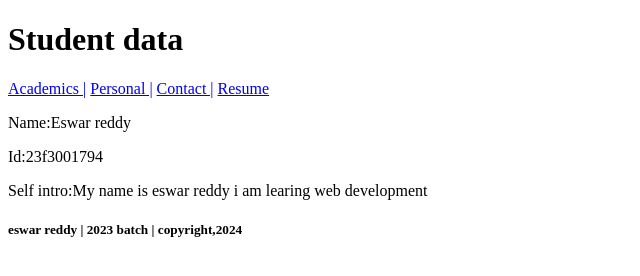
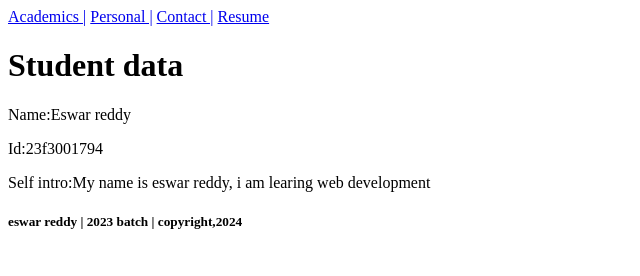
Before and after one commit to erdata27/html-assignment1, a plain HTML site: page index.html in a window 1280 px wide. Shown: the whole page, without its empty margins (0-640 px from the left). Drawn offline with Linux system fonts and the light colour scheme.

Commit message:
everything is upto date

```diff
--- a/index.html
+++ b/index.html
@@ -3,11 +3,11 @@
   </head>
   <body>
     <header>
-        <h1>Student data</h1>
-        <a href="academics.html">Academics |</a>
+      <a href="academics.html">Academics |</a>
         <a href="personal.html">Personal |</a>
         <a href="contact.html">Contact |</a>
         <a href="resume.html">Resume</a>
+        <h1>Student data</h1>
     </header>
     <main>
         <div>
@@ -17,10 +17,8 @@
             <p>Id:23f3001794</p>
         </div>
         <div>
-            <p>Self intro:My name is eswar reddy i am learing web development</p>
+            <p>Self intro:My name is eswar reddy, i am learing web development</p>
         </div>
     </main>
-    <footer>
-      <h5>eswar reddy | 2023 batch | copyright,2024</h5>
-    </footer>
+    <footer><h5>eswar reddy | 2023 batch | copyright,2024</h5></footer>
   </body>
```
